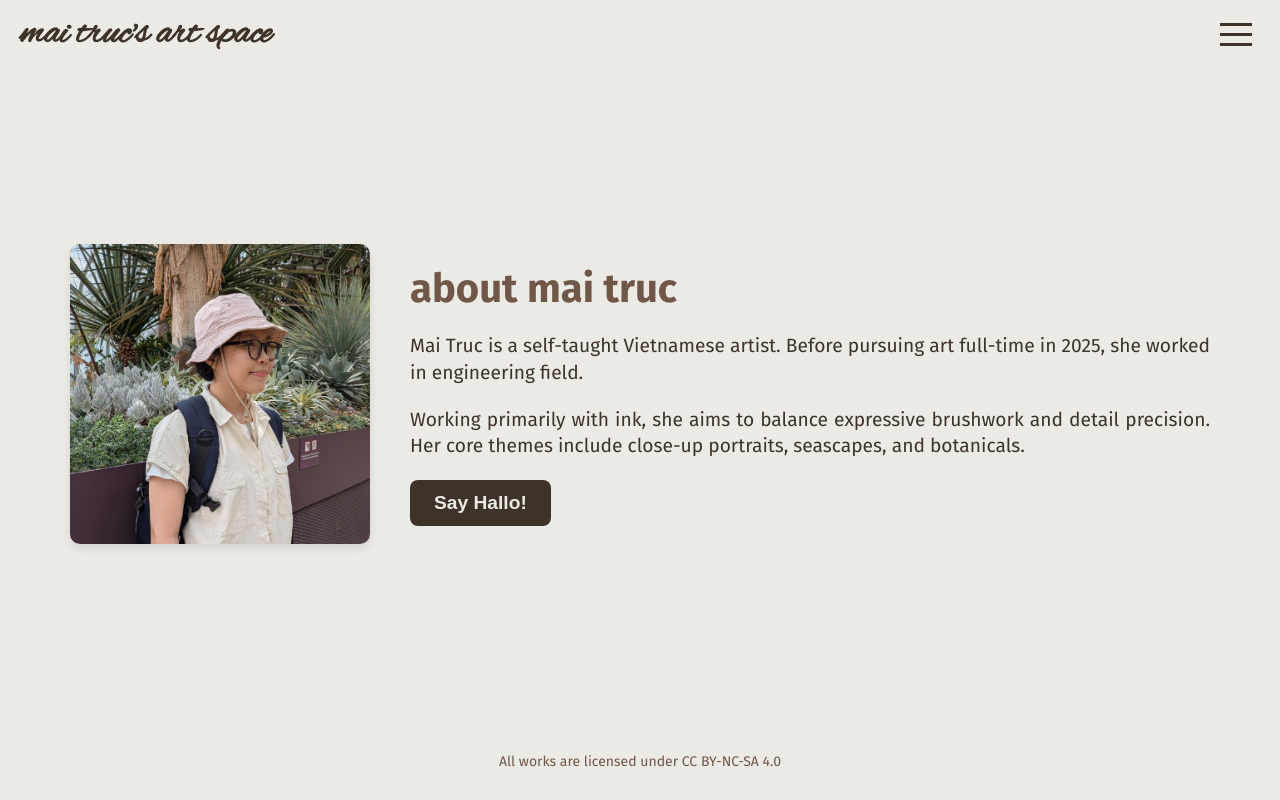
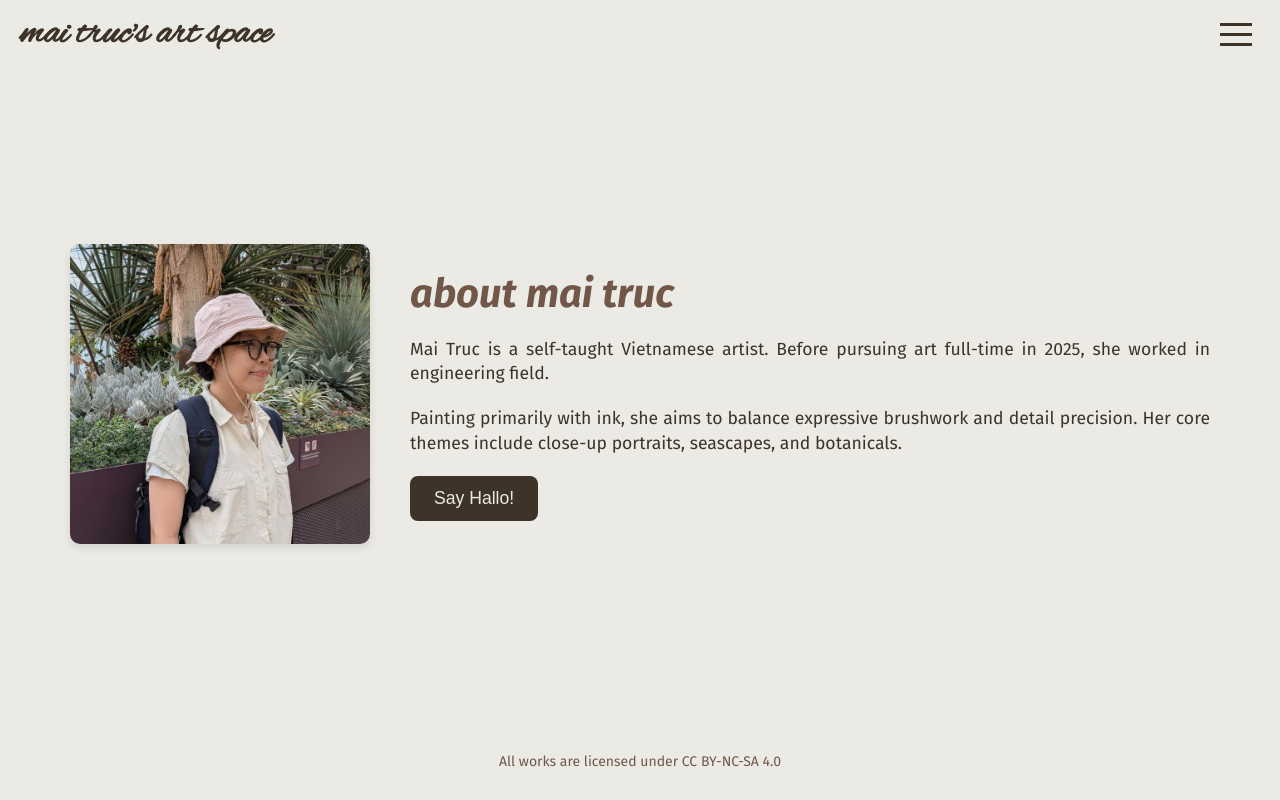
Before and after one commit to maitruc-notes/portfolio, a React (Vite) app: page /about in a window 1280 px wide. Built offline with nearby package versions, Linux system fonts and the light colour scheme.

Commit message:
change font size

```diff
--- a/src/Data.js
+++ b/src/Data.js
@@ -8,7 +8,7 @@ const Data = {
   AboutTextParagraph1:
     "Mai Truc is a self-taught Vietnamese artist. Before pursuing art full-time in 2025, she worked in engineering field.",
   AboutTextParagraph2:
-    "Working primarily with ink, she aims to balance expressive brushwork and detail precision. Her core themes include close-up portraits, seascapes, and botanicals.",
+    "Painting primarily with ink, she aims to balance expressive brushwork and detail precision. Her core themes include close-up portraits, seascapes, and botanicals.",
   AboutButtonText: "Say Hallo!",
 };
 
--- a/src/css/About.module.css
+++ b/src/css/About.module.css
@@ -35,6 +35,7 @@
 
 .textWrapper h1 {
     font-size: 2em;
+    font-style: italic;
     margin-bottom: 20px;
     color: #705748;
 }
@@ -55,7 +56,7 @@
     border-radius: 8px;
     cursor: pointer;
     font-size: 1em;
-    font-weight: bold;
+    font-weight: 500;
 }
 
 @media (min-width: 768px) {
@@ -74,11 +75,11 @@
     }
 
     .textWrapper p {
-        font-size: 1.2em;
+        font-size: 1.1em;
         line-height: 1.4;
     }
 
     .contactButton {
-        font-size: 1.2em;
+        font-size: 1.1em;
     }
 }
```
